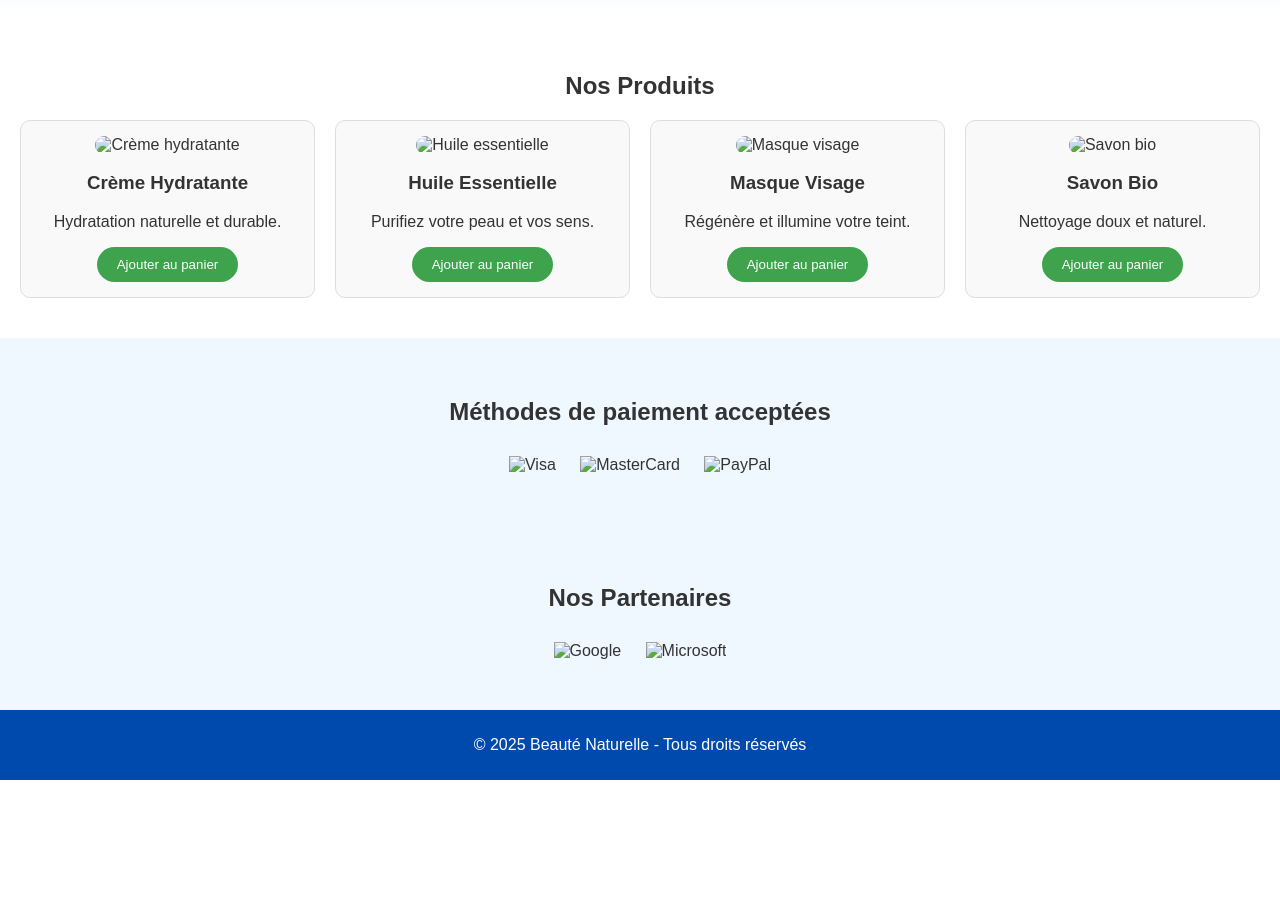
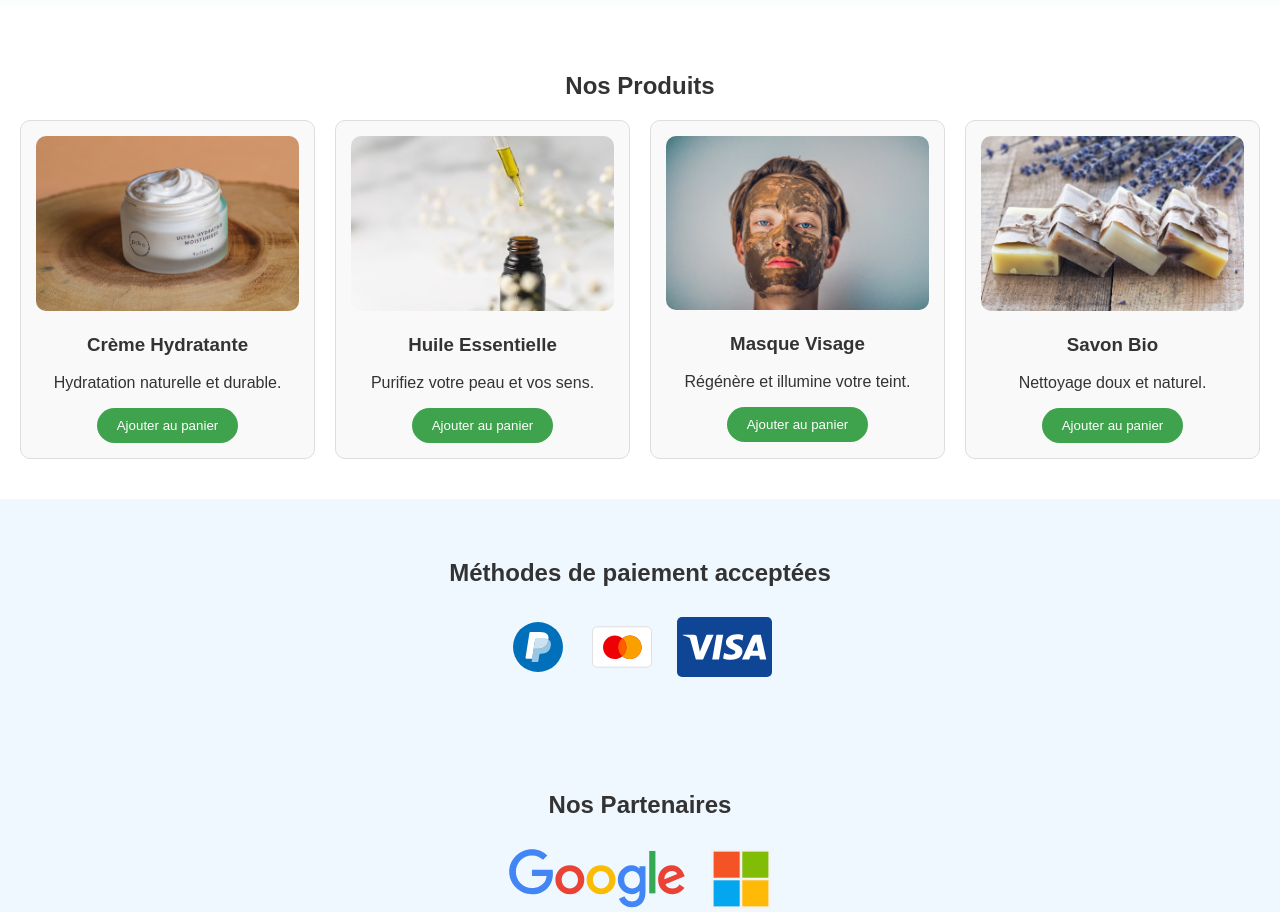
Before and after one commit to ahmed-walha-dev/first_project_html_page, a plain HTML site: page cosmetique-shop/index.html in a window 1280 px wide. Shown: the part 360-1272 px from the top of the page. Before the commit the page ends 1140 px from the top, so only its background shows below. Drawn offline with Linux system fonts and the light colour scheme.

Commit message:
fix bug image extention

```diff
--- a/cosmetique-shop/index.html
+++ b/cosmetique-shop/index.html
@@ -31,25 +31,25 @@
     <h2>Nos Produits</h2>
     <div class="grid">
         <div class="produit">
-            <img src="images/produit1.jpg" alt="Crème hydratante">
+            <img src="images/produit1.avif" alt="Crème hydratante">
             <h3>Crème Hydratante</h3>
             <p>Hydratation naturelle et durable.</p>
             <button>Ajouter au panier</button>
         </div>
         <div class="produit">
-            <img src="images/produit2.jpg" alt="Huile essentielle">
+            <img src="images/produit2.avif" alt="Huile essentielle">
             <h3>Huile Essentielle</h3>
             <p>Purifiez votre peau et vos sens.</p>
             <button>Ajouter au panier</button>
         </div>
         <div class="produit">
-            <img src="images/produit3.jpg" alt="Masque visage">
+            <img src="images/produit3.avif" alt="Masque visage">
             <h3>Masque Visage</h3>
             <p>Régénère et illumine votre teint.</p>
             <button>Ajouter au panier</button>
         </div>
         <div class="produit">
-            <img src="images/produit4.jpg" alt="Savon bio">
+            <img src="images/produit4.avif" alt="Savon bio">
             <h3>Savon Bio</h3>
             <p>Nettoyage doux et naturel.</p>
             <button>Ajouter au panier</button>
@@ -60,17 +60,17 @@
 <section id="paiement" class="paiement">
     <h2>Méthodes de paiement acceptées</h2>
     <div class="logos">
-        <img src="images/logo-visa.png" alt="Visa">
-        <img src="images/logo-mastercard.png" alt="MasterCard">
-        <img src="images/logo-paypal.png" alt="PayPal">
+        <img src="images/logo-visa.svg" alt="Visa">
+        <img src="images/logo-mastercard.svg" alt="MasterCard">
+        <img src="images/logo-paypal.svg" alt="PayPal">
     </div>
 </section>
 
 <section id="partenaires" class="partenaires">
     <h2>Nos Partenaires</h2>
     <div class="logos">
-        <img src="images/logo-google.png" alt="Google">
-        <img src="images/logo-microsoft.png" alt="Microsoft">
+        <img src="images/logo-google.svg" alt="Google">
+        <img src="images/logo-microsoft.svg" alt="Microsoft">
     </div>
 </section>
 
```
Also changed, not shown: cosmetique-shop/images/logo-mastercard.svg (added), cosmetique-shop/images/logo-paypal.svg (added), cosmetique-shop/images/logo-visa.svg (added).
